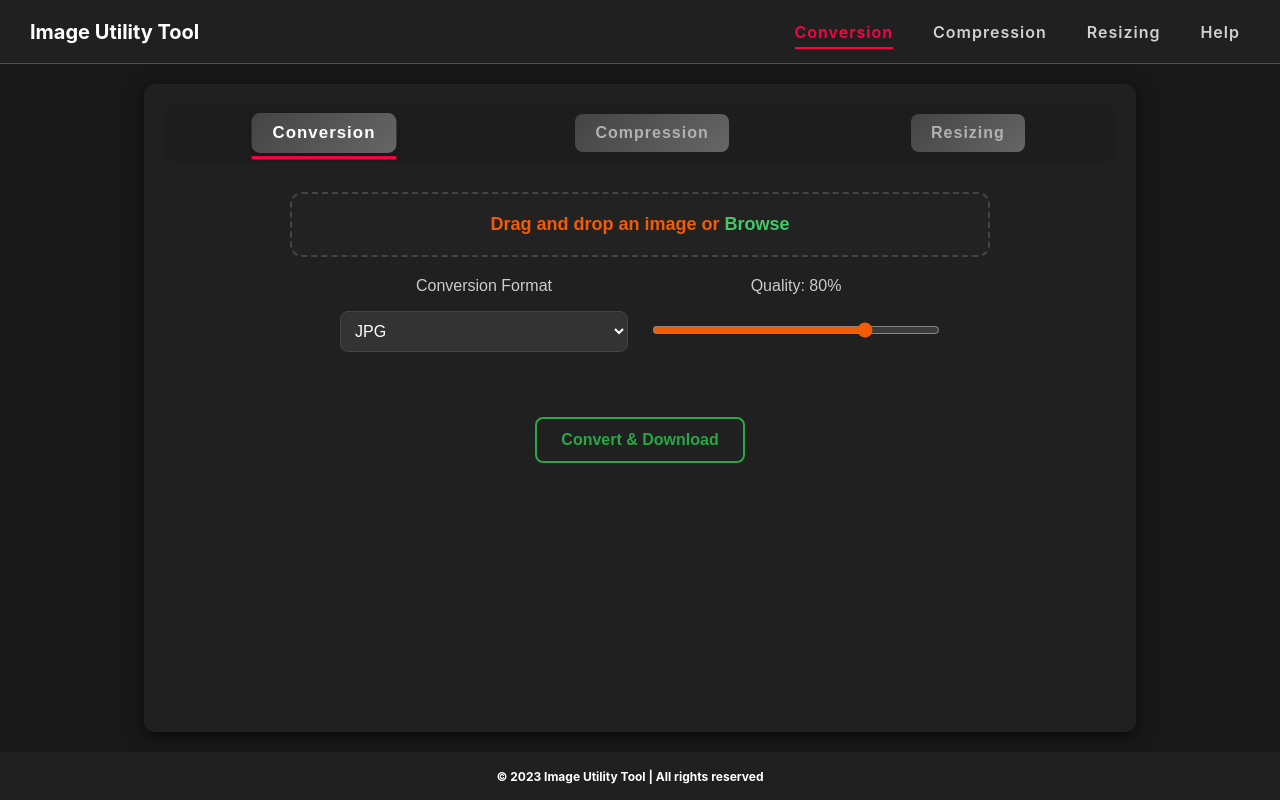
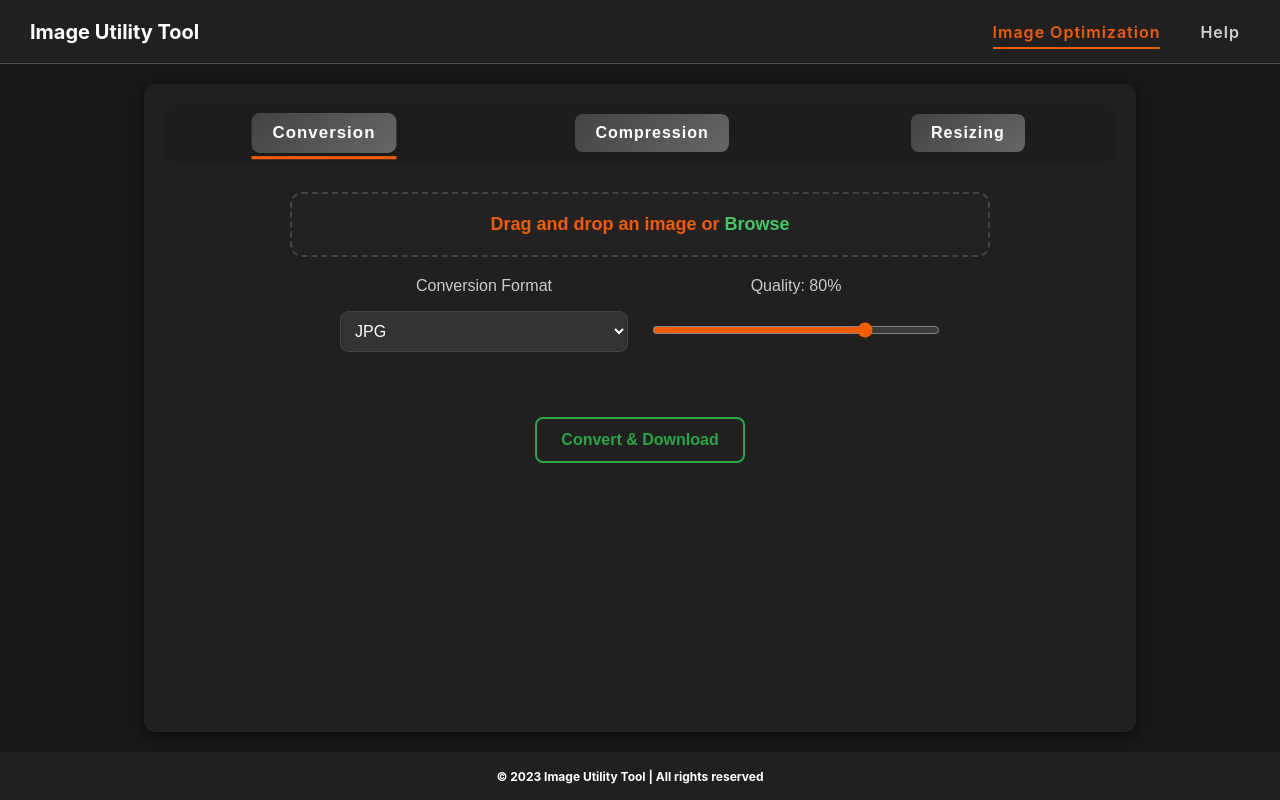
Before and after one commit to chahar007/utilities, a React (Create React App) app: page / in a window 1280 px wide. Built offline with nearby package versions, Linux system fonts and the light colour scheme.

Commit message:
color changes

```diff
--- a/src/components/screens/Home/Home.module.scss
+++ b/src/components/screens/Home/Home.module.scss
@@ -38,7 +38,7 @@
 .tab {
   background: transparent;
   border: none;
-  color: #b1b1b1; /* Softer gray for inactive state, easy on the eyes */
+  color: #fff; /* Softer gray for inactive state, easy on the eyes */
   font-size: 16px;
   padding: 10px 20px;
   border-radius: 8px;
@@ -75,7 +75,7 @@
 }
 
 .tab.active::after {
-  background-color: #ff0044; /* Soft orange underline for active tab */
+  background-color: #f25c05; /* Soft orange underline for active tab */
 }
 
 .tab:hover::after {
--- a/src/components/shared/Header/Header.jsx
+++ b/src/components/shared/Header/Header.jsx
@@ -1,9 +1,18 @@
 // src/components/Header.js
 import React, {useState} from 'react';
 import styles from   './Header.module.scss'; // Import the CSS for the header
+import { useNavigate } from 'react-router-dom';
 
 const Header = () => {
   const [activeTab, setActiveTab] = useState('conversion');
+
+  const navigate = useNavigate();
+
+
+  const handleNavigation= () => {
+    navigate('/imageOptimisation');
+  }
+
 
   return (
     <header className={styles.header}>
@@ -12,9 +21,7 @@ const Header = () => {
         <span>Image Utility Tool</span>
       </div>
       <nav>
-        <a href="#" className={activeTab === 'conversion' ? styles.active : ''} onClick={() => setActiveTab('conversion')}>Conversion</a>
-        <a href="#" className={activeTab === 'compression' ? styles.active : ''} onClick={() => setActiveTab('compression')}>Compression</a>
-        <a href="#" className={activeTab === 'resizing' ? styles.active : ''} onClick={() => setActiveTab('resizing')}>Resizing</a>
+        <a className={activeTab === 'conversion' ? styles.active : ''} onClick={handleNavigation('imageOptmization')}>Image Optimization</a>
         <a href="#">Help</a>
       </nav>
     </header>
--- a/src/components/shared/Header/Header.module.scss
+++ b/src/components/shared/Header/Header.module.scss
@@ -41,8 +41,8 @@ nav a:hover {
 }
 
 nav .active {
-  color: #ff0044; /* Red color for active tab */
-  border-bottom: 2px solid #ff0044; /* Red underline for active tab */
+  color: #f25c05; /* Red color for active tab */
+  border-bottom: 2px solid #f25c05; /* Red underline for active tab */
   padding-bottom: 5px; /* Slight padding to add space under active tab */
 }
 
```
